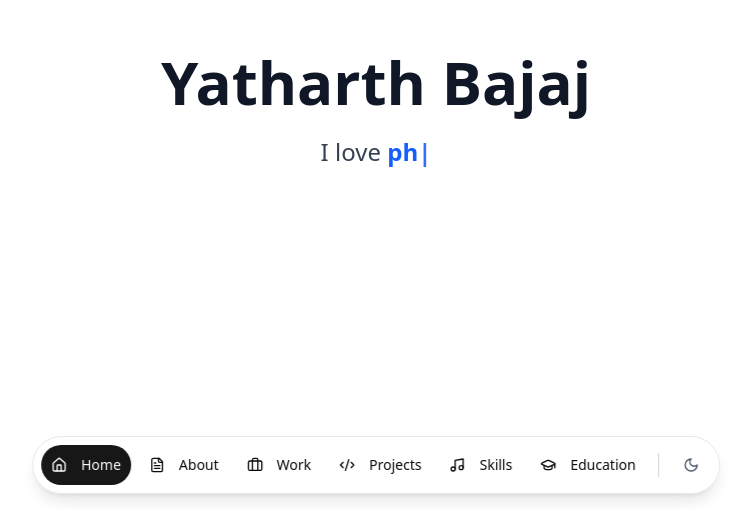
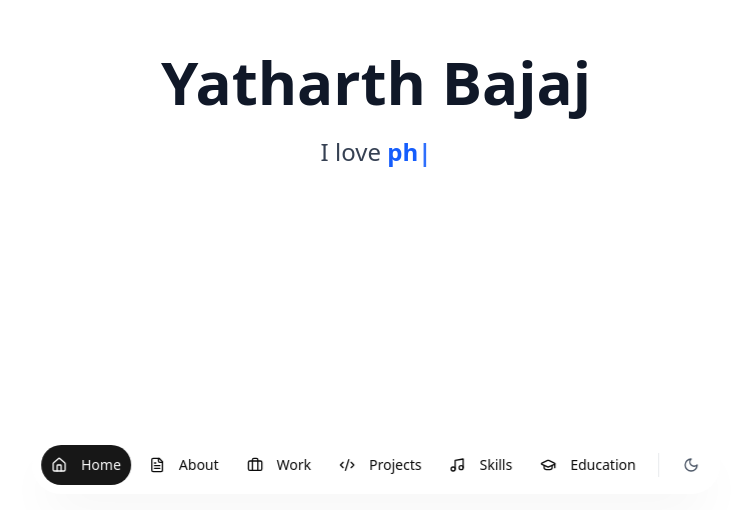
Before and after one commit to Yatha04/YatharthBajaj_Portfolio, a React (Vite) app in the folder client/: page / in a window 1280 px wide. Shown: the part 290-800 px from the top of the page, without its empty margins (264-1015 px from the left). Built offline with nearby package versions, Linux system fonts and the light colour scheme.

Commit message:
updated navbar opacity

```diff
--- a/client/src/components/Navbar.tsx
+++ b/client/src/components/Navbar.tsx
@@ -70,7 +70,7 @@ export const Navbar = () => {
   return (
     <nav className="fixed bottom-4 left-1/2 transform -translate-x-1/2 z-50">
       {/* Desktop Navigation */}
-      <div className="hidden md:flex items-center gap-2 p-2 bg-white/80 dark:bg-gray-800/80 backdrop-blur-md rounded-full shadow-lg border border-gray-200 dark:border-gray-700">
+      <div className="hidden md:flex items-center gap-2 p-2 bg-white/5 dark:bg-gray-900/5 backdrop-blur-xl rounded-full shadow-2xl border border-white/20 dark:border-gray-700/30 shadow-black/5">
         {navItems.map((item) => (
           <Button
             key={item.id}
@@ -84,7 +84,7 @@ export const Navbar = () => {
             <span className="text-sm font-medium">{item.label}</span>
           </Button>
         ))}
-        <div className="w-px h-6 bg-gray-300 dark:bg-gray-600 mx-1" />
+        <div className="w-px h-6 bg-gray-300/50 dark:bg-gray-600/50 mx-1" />
         <Button
           variant="ghost"
           size="sm"
@@ -119,7 +119,7 @@ export const Navbar = () => {
           variant="default"
           size="sm"
           onClick={() => setIsMobileMenuOpen(!isMobileMenuOpen)}
-          className="rounded-full h-12 w-12 p-0 flex items-center justify-center bg-white/80 dark:bg-gray-800/80 backdrop-blur-md shadow-lg border border-gray-200 dark:border-gray-700"
+          className="rounded-full h-12 w-12 p-0 flex items-center justify-center bg-white/5 dark:bg-gray-900/5 backdrop-blur-xl shadow-2xl border border-white/20 dark:border-gray-700/30 shadow-black/5"
           aria-label="Toggle navigation menu"
         >
           {isMobileMenuOpen ? (
@@ -131,7 +131,7 @@ export const Navbar = () => {
 
         {/* Mobile Menu Dropdown */}
         {isMobileMenuOpen && (
-          <div className="absolute bottom-16 left-1/2 transform -translate-x-1/2 w-64 bg-white/95 dark:bg-gray-800/95 backdrop-blur-md rounded-2xl shadow-xl border border-gray-200 dark:border-gray-700 p-4">
+          <div className="absolute bottom-16 left-1/2 transform -translate-x-1/2 w-64 bg-white/8 dark:bg-gray-900/8 backdrop-blur-xl rounded-2xl shadow-2xl border border-white/20 dark:border-gray-700/30 shadow-black/10 p-4">
             <div className="space-y-2">
               {navItems.map((item) => (
                 <Button
@@ -145,7 +145,7 @@ export const Navbar = () => {
                   <span className="text-sm font-medium ml-2">{item.label}</span>
                 </Button>
               ))}
-              <div className="w-full h-px bg-gray-300 dark:bg-gray-600 my-2" />
+              <div className="w-full h-px bg-gray-300/50 dark:bg-gray-600/50 my-2" />
               <Button
                 variant="ghost"
                 size="sm"
```
